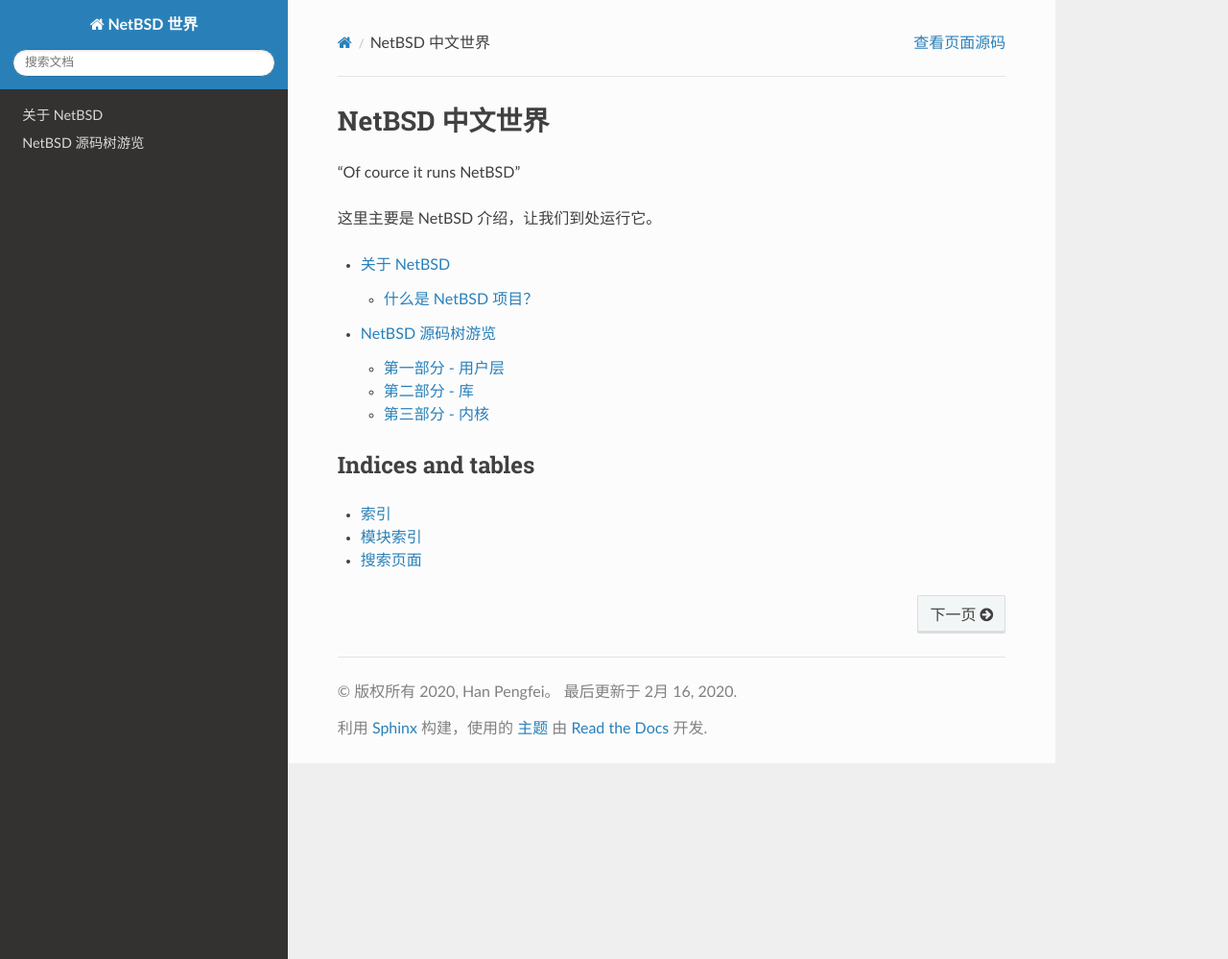
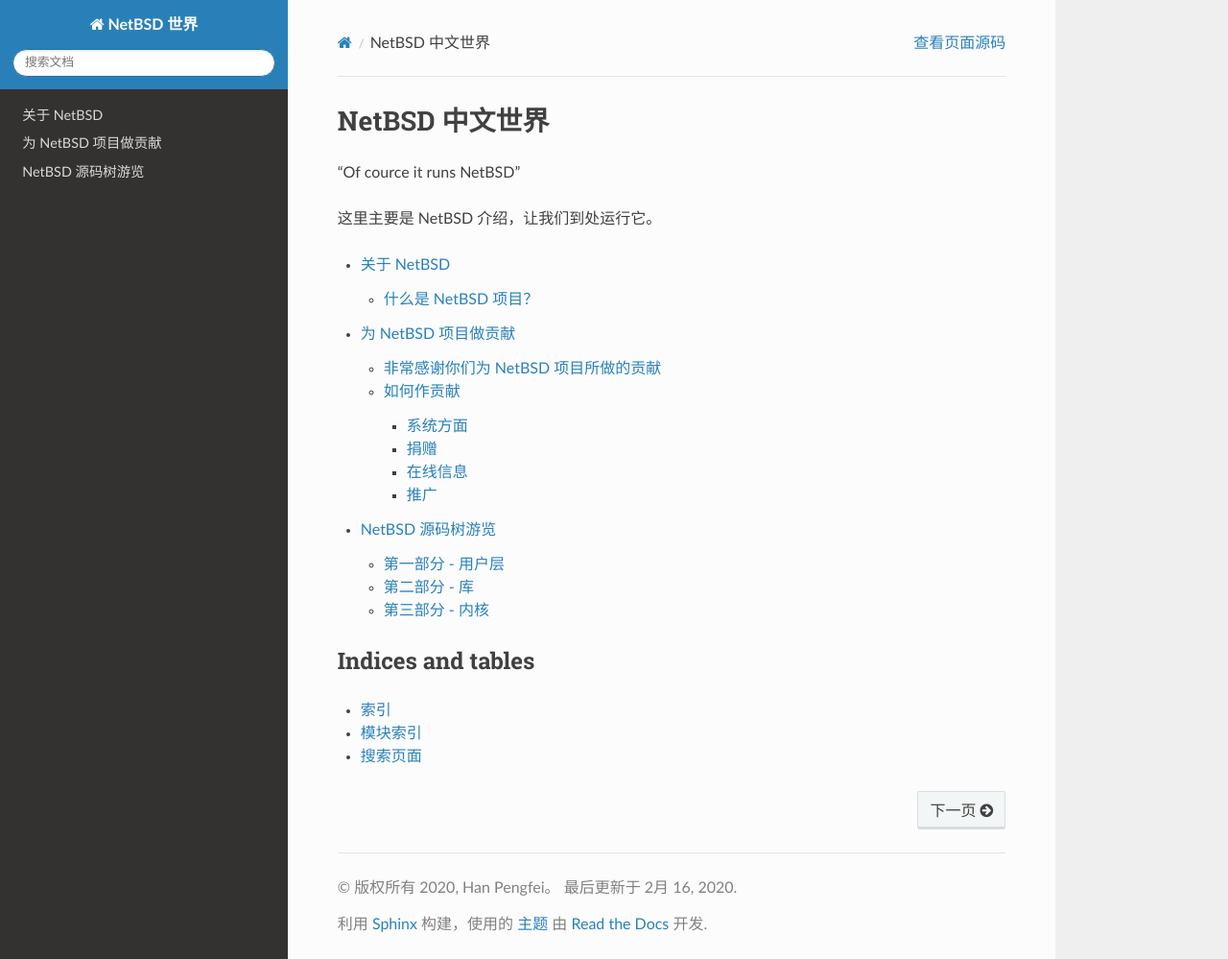
Before and after one commit to pengphei/netbsd-world, a Sphinx documentation site: the page built from source/index.rst, in a window 1280 px wide and 999 px high. Shown: the whole window at 96% size. Built offline with Sphinx 7.4.7 and the Read the Docs theme 2.0.0, drawn with Linux system fonts in a browser that asks for light colours; some of the changed lines change nothing that is shown.

Commit message:
contrib: 添加贡献页面
Signed-off-by: Han Pengfei <pengphei@qq.com>

```diff
--- /dev/null
+++ b/source/contrib.rst
@@ -0,0 +1,126 @@
+=======================================
+为 NetBSD 项目做贡献
+=======================================
+
+本页包含为 NetBSD 项目进行共享的方式方法，如果有任何问题和补充，请联系 www@NetBSD.org。
+
+作为一个非营利性组织，NetBSD项目是一个依赖于个体，公司和其他组织等志愿者卓越贡献的组织。
+
+为 NetBSD 可以做的贡献包括资金，新平台设备支持需要的硬件，关键项目服务所需要的存储资源，开发人员等等。
+
+而且，一些组织和个人捐赠资金和物品用于展销活动，例如贸易展会。一些展会组织者也会提供免费，或者低价的展位。
+
+最简单的贡献方式当然是 `捐钱 <http://www.netbsd.org/donations/>`_ 了。其他的捐赠方式和方法请看后续介绍。
+
+
+非常感谢你们为 NetBSD 项目所做的贡献
+=========================================================
+
+有`很多公司 <http://www.netbsd.org/donations/old/org/>`_ 为我们的项目提供了帮助，并且我们非常希望能够再次在 wwww@NetBSD.org 收到你的信息。
+
+在我们的 `贡献人员页面 <http://www.netbsd.org/donations/>`_ 列出了曾经为我们的项目做过贡献的个人和公司。
+
+如何作贡献
+=========================================================
+
+.. contents::
+   :local:
+
+
+系统方面
+---------------------------------------------------------
+
+使用系统和提供建议
+^^^^^^^^^^^^^^^^^^^^^^^^^^^^^^^^^^^^^^^^^^^^^^^
+
+首先，NetBSD 是一个用户支持项目，因此你的 `反馈 <http://www.netbsd.org/cgi-bin/feedback.cgi>`_ 非常重要。这包括建议，补丁，新的代码以及文档。反馈可以通过我们的 `问题反馈系统 <http://www.netbsd.org/support/send-pr.html>`_ 提交，也可以通过各个 `邮件列表 <http://www.netbsd.org/mailinglists/>`_ 。
+
+.. _bug-report:
+
+反馈问题和建议
+^^^^^^^^^^^^^^^^^^^^^^^^^^^^^^^^^^^^^^^^^^^^^^^
+
+如果你有任何问题和建议，清通过我们的 `问题反馈数据库 <http://www.netbsd.org/support/send-pr.html>`_ 提交他们。你也可以使用 NetBSD 上的 `send-pr <https://netbsd.gw.com/cgi-bin/man-cgi?send-pr+1.i386+NetBSD-9.0>`_ 软件，或者使用 `在线表格 <http://www.netbsd.org/cgi-bin/sendpr.cgi?gndb=netbsd>`_ 。
+
+我们无法强调使用问题反馈数据库的重要性 - 如果你只是通过邮件列表发送错误报告和建议，这可能会无法及时响应。
+
+提交修正和代码
+^^^^^^^^^^^^^^^^^^^^^^^^^^^^^^^^^^^^^^^^^^^^^^^
+
+问题修正和新的代码将会提交到跟 :ref:`问题报告 <bug-report>` 相同的数据库。这个数据库可以通过 http://www.NetBSD.org/Gnats/ 浏览。你可以从数据库中选择一个进行分析解决，使用该问题的 **问题报告编号** 作为邮件名称，提交修正邮件到 gnats-bugs@NetBSD.org ，你的贡献将会自动添加到问题报告中。
+
+你也可以帮助 `调整第三方软件 <http://www.netbsd.org/contrib/#pkgsrc>`_ 以更好地在 NetBSD 运行，同时也帮助 `NetBSD 软件包集，pkgsrc <http://www.netbsd.org/docs/pkgsrc/>`_ 。在我们的 Gnats 的 "pkg" 分类中有足够多的打开问题，更多内容也可以查看 `pkgsrc/doc/TODO <http://cvsweb.netbsd.org/bsdweb.cgi/pkgsrc/doc/TODO?rev=HEAD&content-type=text/x-cvsweb-markup>`_ 。如果一个包/问题还没有问题反馈，你可以在开启一个问题反馈之前，先尝试与维护人员沟通。
+
+如果你还没有源码树提交权限，也无需担心，响应人员将会检查，并且如果足够好，他们将会提交该修正。（需要注意的是，只有问题反馈人员，以及响应人员会收到你的消息。除非你希望发送给提交者，以及其他感兴趣的人员，否则他们将不会自动收到相应的消息）
+
+贡献新代码
+^^^^^^^^^^^^^^^^^^^^^^^^^^^^^^^^^^^^^^^^^^^^^^^
+
+在这个世界上，NetBSD可能拥有移植性最好的代码树，但是总是有更多设备驱动和新移植的需要。从小的工具改进，到新硬件架构的完整移植，优质的代码都非常欢迎。
+
+有一个每种移植支持的特性列表，并且有时让所有移植更新到最新，最棒的工作将会非常受欢迎。
+
+如果你处理的是一个相对小的补丁，最好的生成补丁的方式是，使用 ``diff -u -N`` 或者 ``cvs diff -u -N`` ，然后通过 `PR`_ 提交。(``-N`` 允许补丁新增文件)。
+
+对于更大型的修改，最好将补丁推送到匿名 ftp 服务器，然后在 `PR`_ 中包含 URL 链接。
+
+如果你处理的是新硬件的移植，您最好联系 core@NetBSD.org ，这样你可以连接到是否有其他人也在实现同一目标。
+
+文档贡献
+^^^^^^^^^^^^^^^^^^^^^^^^^^^^^^^^^^^^^^^^^^^^^^^
+
+跟进 NetBSD-current
+^^^^^^^^^^^^^^^^^^^^^^^^^^^^^^^^^^^^^^^^^^^^^^^
+
+测试开发者补丁
+^^^^^^^^^^^^^^^^^^^^^^^^^^^^^^^^^^^^^^^^^^^^^^^
+
+聘用顾问或者开发者
+^^^^^^^^^^^^^^^^^^^^^^^^^^^^^^^^^^^^^^^^^^^^^^^
+
+移植到新架构
+^^^^^^^^^^^^^^^^^^^^^^^^^^^^^^^^^^^^^^^^^^^^^^^
+
+第三方包
+^^^^^^^^^^^^^^^^^^^^^^^^^^^^^^^^^^^^^^^^^^^^^^^
+
+NetBSD 项目
+^^^^^^^^^^^^^^^^^^^^^^^^^^^^^^^^^^^^^^^^^^^^^^^
+
+捐赠
+---------------------------------------------------------
+
+需要的/合适的硬件
+^^^^^^^^^^^^^^^^^^^^^^^^^^^^^^^^^^^^^^^^^^^^^^
+
+
+如果你的公司生产硬件
+^^^^^^^^^^^^^^^^^^^^^^^^^^^^^^^^^^^^^^^^^^^^^^
+
+
+如何为 NetBSD 捐款
+^^^^^^^^^^^^^^^^^^^^^^^^^^^^^^^^^^^^^^^^^^^^^^
+
+在线信息
+---------------------------------------------------------
+
+NetBSD.org 网站
+^^^^^^^^^^^^^^^^^^^^^^^^^^^^^^^^^^^^^^^^^^^^^^
+
+维护 FTP 镜像服务器
+^^^^^^^^^^^^^^^^^^^^^^^^^^^^^^^^^^^^^^^^^^^^^^
+
+推广
+---------------------------------------------------------
+
+netbsd-advocacy 推广邮件列表
+^^^^^^^^^^^^^^^^^^^^^^^^^^^^^^^^^^^^^^^^^^^^^^
+
+在你的网站包含 NetBSD 图标
+^^^^^^^^^^^^^^^^^^^^^^^^^^^^^^^^^^^^^^^^^^^^^^
+
+穿戴 NetBSD 商品
+^^^^^^^^^^^^^^^^^^^^^^^^^^^^^^^^^^^^^^^^^^^^^^
+
+
+.. _PR: http://www.netbsd.org/support/send-pr.html
--- a/source/index.rst
+++ b/source/index.rst
@@ -15,6 +15,7 @@
    :maxdepth: 3
 
    about.rst
+   contrib.rst
    source-tree-tour/source-tree-main.rst
 
 Indices and tables
```
